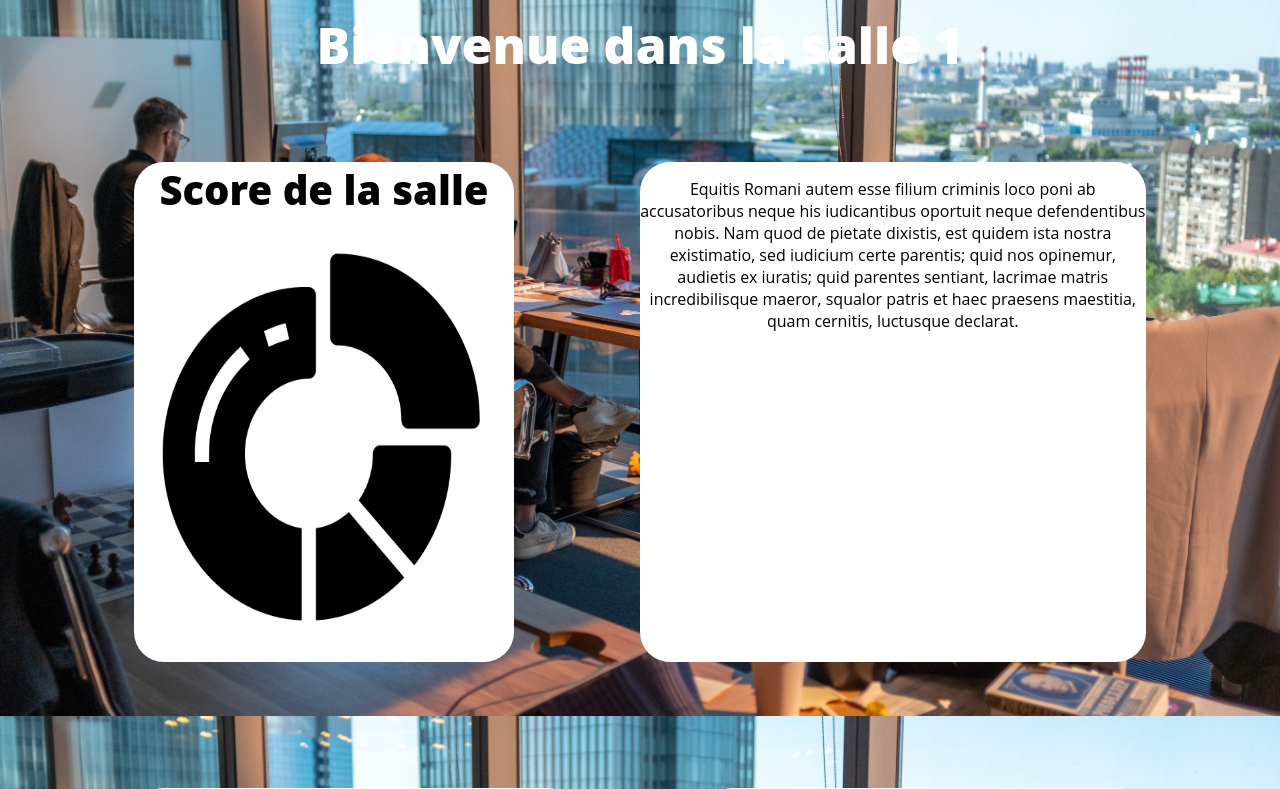
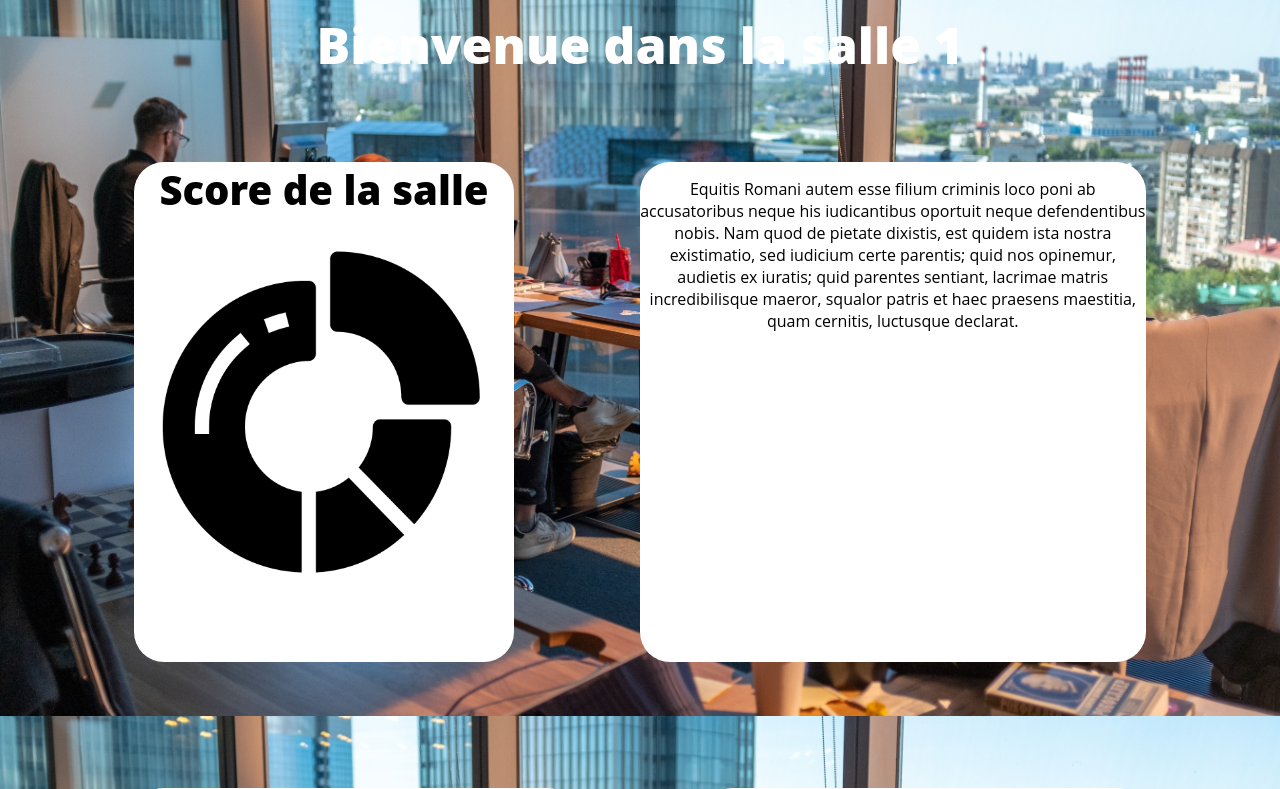
Before and after one commit to Pierro236/Ecosense, a PHP site: page /php/room.php in a window 1280 px wide. Shown: the part 84-873 px from the top of the page. Run offline with PHP 8.4, Linux system fonts and the light colour scheme.

Commit message:
Update room.css

```diff
--- a/css/room.css
+++ b/css/room.css
@@ -57,7 +57,7 @@ body {
 .score1{
   float:right;
   width: 90%;
-  height: 80%;
+  height: 70%;
   padding-right: 20px;
   padding-top: 20px
 }
```
